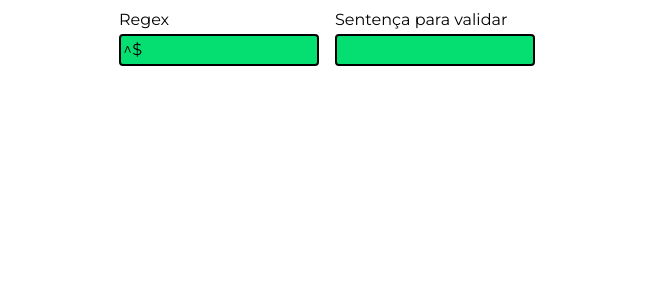
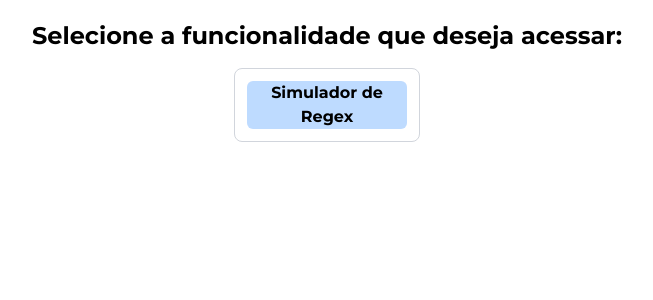
Before and after one commit to Pedro-Alonso/lftc, a Next.js app: page / in a window 1280 px wide. Shown: the top 300 px of the page, without its empty margins (313-966 px from the left). Built offline with nearby package versions, Linux system fonts and the light colour scheme.

Commit message:
feat: added regex and home page

```diff
--- /dev/null
+++ b/src/app/(pages)/regex/page.tsx
@@ -0,0 +1,51 @@
+"use client";
+
+import { Input, InputTypes } from "@/components/input";
+import { Link } from "@/components/link";
+import { Screen } from "@/components/screen";
+import { useEffect, useState } from "react";
+
+const RegexPage = () => {
+  const [regex, setRegex] = useState("^$");
+  const [text, setText] = useState("");
+  const [isTextValid, setIsTextValid] = useState(true);
+  const [isRegexValid, setIsRegexValid] = useState(true);
+  const handleRegexChange = (regex: string) => setRegex(regex);
+  const handleTextChange = (text: string) => setText(text);
+  useEffect(() => {
+    try {
+      const pattern = new RegExp(regex);
+      setIsTextValid(pattern.test(text));
+      setIsRegexValid(true);
+    } catch {
+      setIsRegexValid(false);
+    }
+  }, [regex, text]);
+  return (
+    <Screen>
+      <Link
+        href="/"
+        text="Voltar para a página inicial"
+        className="!w-60 mb-5"
+      />
+      <div className="flex gap-4">
+        <Input
+          label="Regex"
+          type={InputTypes.Text}
+          onChange={handleRegexChange}
+          value={regex}
+          className={isRegexValid ? "bg-green-400" : "bg-red-400"}
+        />
+        <Input
+          label="Sentença para validar"
+          type={InputTypes.Text}
+          onChange={handleTextChange}
+          value={text}
+          className={isTextValid ? "bg-green-400" : "bg-red-400"}
+        />
+      </div>
+    </Screen>
+  );
+};
+
+export default RegexPage;
--- a/src/app/page.tsx
+++ b/src/app/page.tsx
@@ -1,44 +1,16 @@
 "use client";
 
-import { Input, InputTypes } from "@/components/input";
+import { Link } from "@/components/link";
 import { Screen } from "@/components/screen";
-import { useEffect, useState } from "react";
 
 export default function Home() {
-  const [regex, setRegex] = useState("^$");
-  const [text, setText] = useState("");
-  const [isTextValid, setIsTextValid] = useState(true);
-  const [isRegexValid, setIsRegexValid] = useState(true);
-  const handleRegexChange = (regex: string) => setRegex(regex);
-  const handleTextChange = (text: string) => setText(text);
-  useEffect(() => {
-    try {
-      const pattern = new RegExp(regex);
-      setIsTextValid(pattern.test(text));
-      setIsRegexValid(true);
-    } catch {
-      setIsRegexValid(false);
-    }
-  }, [regex, text]);
   return (
     <Screen>
-      <div>
-        <div className="flex gap-4">
-          <Input
-            label="Regex"
-            type={InputTypes.Text}
-            onChange={handleRegexChange}
-            value={regex}
-            className={isRegexValid ? "bg-green-400" : "bg-red-400"}
-          />
-          <Input
-            label="Sentença para validar"
-            type={InputTypes.Text}
-            onChange={handleTextChange}
-            value={text}
-            className={isTextValid ? "bg-green-400" : "bg-red-400"}
-          />
-        </div>
+      <h1 className="font-bold text-2xl text-center">
+        Selecione a funcionalidade que deseja acessar:
+      </h1>
+      <div className="flex flex-col mt-4 gap-2 p-3 w-fill items-center justify-center border rounded-lg border-gray-300">
+        <Link href="/regex" text="Simulador de Regex" />
       </div>
     </Screen>
   );
--- a/src/components/button.tsx
+++ b/src/components/button.tsx
@@ -1,12 +1,24 @@
 interface ButtonProps {
   text: string;
+  className?: string;
+  children?: React.ReactNode;
   onClick: () => void;
 }
 
-export const Button = ({ text, onClick }: ButtonProps) => {
+export const Button = ({
+  text,
+  className = "",
+  children,
+  onClick,
+}: ButtonProps) => {
   return (
-    <div className="bg-amber-200 w-40 text-center rounded-md font-bold hover:bg-amber-500">
-      <button onClick={onClick}>{text}</button>
+    <div
+      className={`bg-blue-200 w-40 text-center rounded-md font-bold hover:bg-blue-400 cursor-pointer ${className}`}
+    >
+      <button onClick={onClick}>
+        {text}
+        {children}
+      </button>
     </div>
   );
 };
--- /dev/null
+++ b/src/components/link.tsx
@@ -0,0 +1,22 @@
+import BaseLink from "next/link";
+import { Button } from "./button";
+
+interface Props {
+  href: string;
+  text: string;
+  className?: string;
+}
+
+export const Link = ({ href, text, className = "" }: Props) => {
+  const handleClick = () => {
+    const element = document.getElementById(href);
+    if (element) {
+      element.click();
+    }
+  };
+  return (
+    <Button text={text} onClick={handleClick} className={className}>
+      <BaseLink href={href} id={href} />
+    </Button>
+  );
+};
--- a/src/components/screen.tsx
+++ b/src/components/screen.tsx
@@ -6,7 +6,7 @@ interface Props {
 
 export const Screen = ({ children }: Props) => {
   return (
-    <div className="flex flex-col justify-center items-center p-2">
+    <div className="flex flex-col justify-center items-center p-5">
       {children}
     </div>
   );
```
